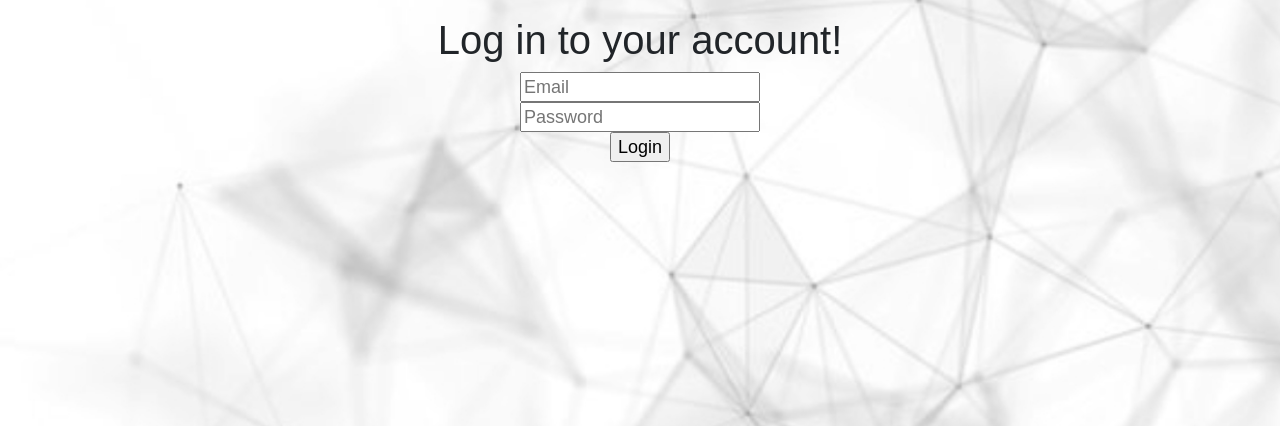
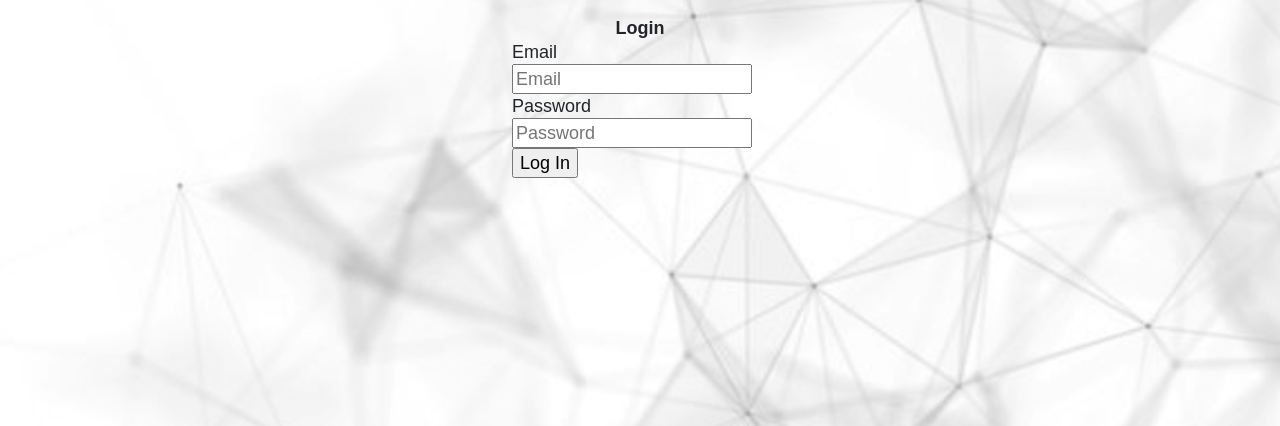
Before and after one commit to JustOden/e-commerce, a Flask app: page /login in a window 1280 px wide. Shown: the part 64-490 px from the top of the page. Run offline with Flask 3, Linux system fonts and the light colour scheme.

Commit message:
edited forms

```diff
--- a/main.py
+++ b/main.py
@@ -44,12 +44,12 @@ def allowed_file(filename):
            filename.rsplit(".", 1)[1].lower() in ALLOWED_EXTENSIONS
 
 
-class SignupForm(FlaskForm):
+class RegisterForm(FlaskForm):
     name = StringField("Name", validators=[InputRequired()])
     email = EmailField("Email", validators=[InputRequired()])
     password = PasswordField("Password", validators=[InputRequired()])
-    confirm = PasswordField("Confirm", validators=[InputRequired()])
-    submit = SubmitField("Create")
+    confirm = PasswordField("Confirm Password", validators=[InputRequired()])
+    submit = SubmitField("Register")
 
 
 class EditUserForm(FlaskForm):
@@ -65,7 +65,7 @@ class EditUserForm(FlaskForm):
 class LoginForm(FlaskForm):
     email = EmailField("Email", validators=[InputRequired()])
     password = PasswordField("Password", validators=[InputRequired()])
-    submit = SubmitField("Login")
+    submit = SubmitField("Log In")
 
 
 class AddItemForm(FlaskForm):
@@ -184,7 +184,7 @@ def home():
 
 @app.route("/register", methods=["POST", "GET"])
 def register():
-    form = SignupForm()
+    form = RegisterForm()
     if form.validate_on_submit():
         name = form.name.data
         email = form.email.data
--- a/static/styles/style.css
+++ b/static/styles/style.css
@@ -13,7 +13,6 @@ body {
     font-size: large;
     font-family: Arial, Helvetica, sans-serif;
     line-height: 24px;
-
     padding-top: 80px;
 }
 
@@ -143,8 +142,33 @@ ul {
 
 /* Form Section */
 .form {
-    text-align: center;
+    margin-left: 40%;
+    margin-right: 40%;
+    display: flex;
+    flex-direction: column;
+    justify-content: center;
+    align-items: center;
+    /* background: linear-gradient(135deg, #71b7e6, #9b59b6); */
 }
+
+.form .title {
+    font-size: large;
+    font-weight: bold;
+}
+
+.form .title::before {
+    content: '';
+    position: absolute;
+    left: 0;
+    bottom: 0;
+    height: 3px;
+    width: 30px;
+    background: linear-gradient(135deg, #71b7e6, #9b59b6);
+}
+
+/* .form .details {
+    margin: 10%;
+} */
 
 .form .image {
     border: 1px solid;
--- a/templates/login.html
+++ b/templates/login.html
@@ -1,15 +1,29 @@
 {% extends "base.html" %}
 {% block title %}login{% endblock %}
 {% block main %}
+{% with messages = get_flashed_messages() %}
+  {% if messages %}
+    {% for msg in messages %}
+      <p>{{msg}}</p>
+    {% endfor %}
+  {% endif %}
+{% endwith %}
 
-    <div class="register form">
-        <h1>Log in to your account!</h1>
+<div class="login form">
+  <span class="title">Login</span>
   <form action="#" method="post">
     {% for field in form %}
+      {% if field.label.text != "CSRF Token" and field.label.text != "Log In" %}
+        <div class="input-box">
+          <span class="details">{{field.label.text}}</span>
           {{field(placeholder=field.label.text)}}
-                <br>
+        </div>
+      {% elif field.label.text == "Log In" %}
+        <div class="button">
+          {{field(value=field.label.text)}}
+        </div>
+      {% endif %}
     {% endfor %}
   </form>
 </div>
-
 {% endblock %}
```
Also changed, not shown: templates/register.html (+13 -3 lines). Lines whose indentation alone changed are shown as unchanged.
